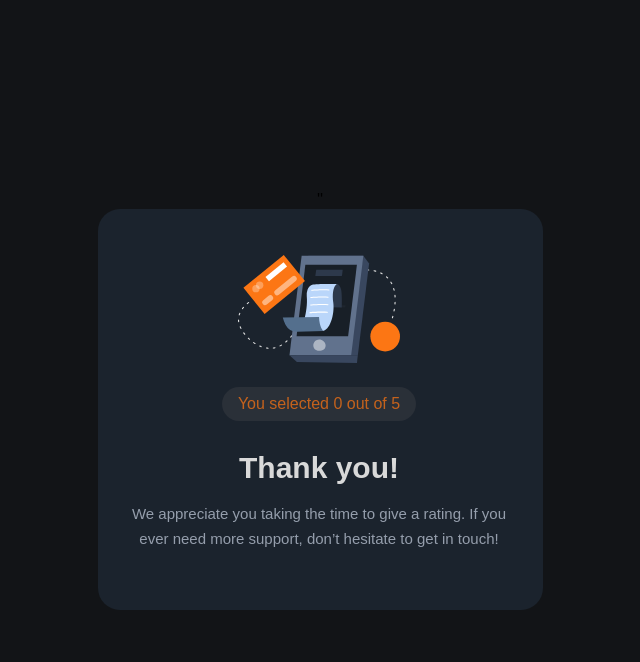
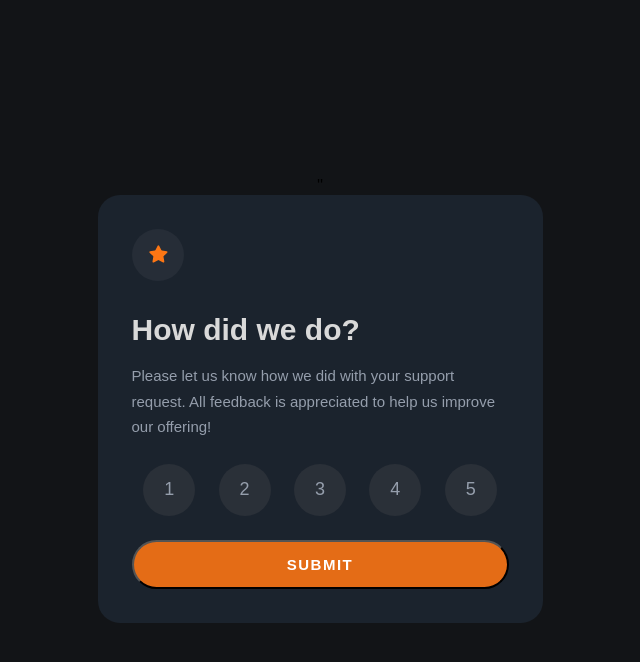
Before and after one commit to Abdul-Waris-2566/Interactive-rating-component, a plain HTML site: page index.html in a window 1280 px wide. Both pictures are taken after a click on the button "SUBMIT". Shown: the whole page, without its empty margins (320-960 px from the left). Drawn offline with Linux system fonts and the light colour scheme.

Commit message:
Update index.html

```diff
--- a/index.html
+++ b/index.html
@@ -299,9 +299,11 @@
                       )
 
     submitBtn.addEventListener("click", function () {
+      userRating.textContent = rating
+      if(rating === 0 ) return;
+
       sectionRating.classList.add("hidden");
       sectionThankYou.classList.remove("hidden");
-      userRating.textContent = rating
     });
   </script>
 </html>
```
